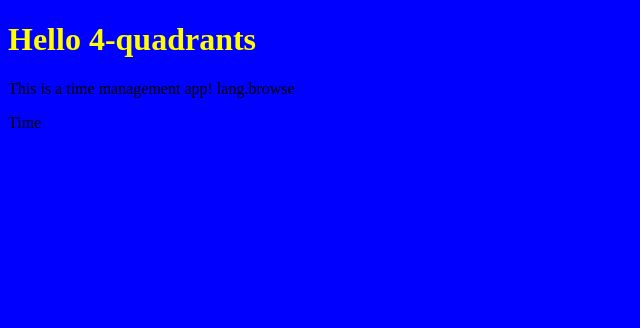
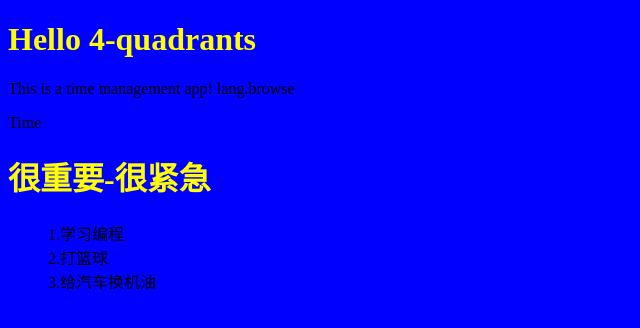
Before and after one commit to williamlifaith/4-quadrants, a Vue app: page /#/ in a window 1280 px wide. Shown: the top 328 px of the page, without its empty margins (0-640 px from the left). Built offline with nearby package versions, Linux system fonts and the light colour scheme.

Commit message:
added simple tasks component

```diff
--- a/src/components/first-page/Quadrants.vue
+++ b/src/components/first-page/Quadrants.vue
@@ -4,17 +4,17 @@
     This is a time management app!
     <span v-text="$t('lang.browse')"></span>
     <p>{{ $t('m.time') }}</p>
-
+<tm-task></tm-task>
   </div>
 </template>
 
 <script>
+  /* eslint-disable key-spacing */
+
+  import Tasks from '../second-page/Tasks.vue'
   export default {
-    name: '',
-    data () {
-      return {
-        msg: ''
-      }
+    components:{
+      'tm-task':Tasks
     }
   }
 </script>
--- /dev/null
+++ b/src/components/second-page/Tasks.vue
@@ -0,0 +1,25 @@
+<!--suppress ALL -->
+<template>
+  <div id="task">
+    <h1>很重要-很紧急</h1>
+    <ul>
+      <li v-if="index>0" v-for="(task,index) in tasks">{{index}}.{{task}}</li>
+    </ul>
+  </div>
+</template>
+
+<script>
+  export default {
+    data: function () {
+      return {
+        tasks: ['', '学习编程', '打篮球', '给汽车换机油']
+      }
+    }
+  }
+</script>
+
+<style>
+li{
+  list-style-type: none}
+
+</style>
--- a/src/main.js
+++ b/src/main.js
@@ -7,10 +7,9 @@ import router from './router'
 import i18n from './i18n/i18n'
 
 Vue.config.productionTip = false
-
 new Vue({
+  i18n,
   el: '#app',
-  i18n,
   router,
   template: '<App/>',
   components: {App}
```
Also changed, not shown: src/components/second-page/Secondpage.vue (deleted, +0 -25 lines).
